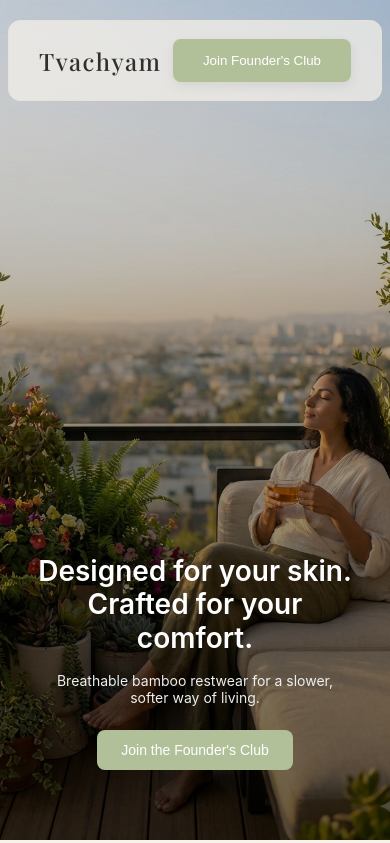
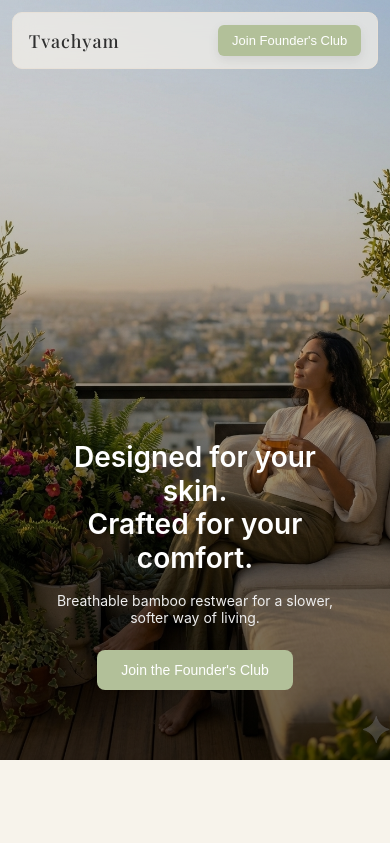
Before and after one commit to tvachyam/tvachyam-landing, a React (Create React App) app: page / in a window 390 px wide. Shown: the top 843 px of the page. Built offline with nearby package versions, Linux system fonts and the light colour scheme.

Commit message:
resolve empty space issue

```diff
--- a/src/components/Hero/Hero.css
+++ b/src/components/Hero/Hero.css
@@ -1,7 +1,7 @@
 .hero {
   height: 100vh;
   min-height: 600px;
-
+  width: 100%;
 background-image: url("/public/hero.png"); /* desktop */
   background-repeat: no-repeat;
   background-position: center;
--- a/src/components/Navbar/Navbar.css
+++ b/src/components/Navbar/Navbar.css
@@ -1,58 +1,107 @@
-.navbar{
+/* 🔥 GLOBAL FIX (important) */
+* {
+  box-sizing: border-box;
+}
+
+body {
+  margin: 0;
+  overflow-x: hidden; /* ✅ prevents right blank space */
+}
+
+/* NAVBAR */
+.navbar {
   position: fixed;
-top: 20px; /* little spacing from top */
+  top: 20px;
 
-/* 🔥 CENTER ALIGN */
-left: 50%;
-transform: translateX(-50%);
+  /* ✅ CENTER FIX (no transform) */
+  left: 0;
+  right: 0;
+  margin: 0 auto;
 
-/* 🔥 PROPER WIDTH */
-width: 80%;
+  width: 90%;
   max-width: 1100px;
 
-display:flex;
-justify-content:space-between;
-align-items:center;
+  display: flex;
+  justify-content: space-between;
+  align-items: center;
 
-padding:18px 30px;
+  padding: 18px 30px;
 
-z-index:100;
+  z-index: 100;
 
   /* 🌿 glass effect */
   background: rgba(247, 243, 235, 0.7);
   backdrop-filter: blur(10px);
-border-radius: 12px; /* 🔥 important for premium look */
+  border-radius: 12px;
   border: 1px solid #E8E1D8;
 }
 
-.logo{
-font-family: 'Playfair Display', serif; /* 🔥 UPDATED */
-font-size:24px; /* 🔥 UPDATED */
-font-weight:500;
-letter-spacing:1.5px; /* 🔥 UPDATED */
-color:#2F2F2F;
+/* LOGO */
+.logo {
+  font-family: 'Playfair Display', serif;
+  font-size: 24px;
+  font-weight: 500;
+  letter-spacing: 1.5px;
+  color: #2F2F2F;
 }
-.nav-btn{
-background:#b2c099; /* 🔥 UPDATED (deep sage) */
-color:white;
-padding:14px 30px;
-border-radius:8px; /* 🔥 UPDATED (pill shape) */
 
-border:none;
+/* BUTTON */
+.nav-btn {
+  background: #b2c099;
+  color: white;
+  padding: 14px 30px;
+  border-radius: 8px;
+  border: none;
 
-/* 🔥 NEW: soft shadow */
   box-shadow: 0 4px 12px rgba(0,0,0,0.08);
+  transition: all 0.3s ease;
+  cursor: pointer;
+}
 
-/* 🔥 NEW: smooth transition */
-transition: all 0.3s ease;
-cursor:pointer;
-}
-.nav-btn:hover{
-background:#7C9D78;
-
-/* 🔥 NEW: lift effect */
+.nav-btn:hover {
+  background: #7C9D78;
   transform: translateY(-2px);
-
-/* 🔥 NEW: stronger shadow */
   box-shadow: 0 8px 18px rgba(0,0,0,0.12);
 }
+
+/* ========================= */
+/* 📱 TABLET */
+/* ========================= */
+@media (max-width: 768px) {
+  .navbar {
+    width: 92%;
+    padding: 14px 20px;
+    top: 12px;
+  }
+
+  .logo {
+    font-size: 20px;
+    letter-spacing: 1px;
+  }
+
+  .nav-btn {
+    padding: 10px 18px;
+    font-size: 14px;
+  }
+}
+
+/* ========================= */
+/* 📱 MOBILE */
+/* ========================= */
+@media (max-width: 480px) {
+  .navbar {
+    width: 94%;
+    padding: 12px 16px;
+    border-radius: 10px;
+  }
+
+  .logo {
+    font-size: 18px;
+  }
+
+  .nav-btn {
+    padding: 8px 14px;
+    font-size: 13px;
+    border-radius: 6px;
+  }
+}
--- a/src/components/Navbar/Navbar.js
+++ b/src/components/Navbar/Navbar.js
@@ -3,7 +3,6 @@ import "./Navbar.css";
 function Navbar() {
   return (
     <nav className="navbar">
-
       <div className="logo">Tvachyam</div>
 
       <a href="#signup">
@@ -11,7 +10,6 @@ function Navbar() {
           Join Founder's Club
         </button>
       </a>
-
     </nav>
   );
 }
--- a/src/index.css
+++ b/src/index.css
@@ -11,3 +11,8 @@ code {
   font-family: source-code-pro, Menlo, Monaco, Consolas, 'Courier New',
     monospace;
 }
+html, body {
+  margin: 0;
+  padding: 0;
+  overflow-x: hidden; /* 🔥 MOST IMPORTANT */
+}
```
Lines whose indentation alone changed are shown as unchanged.
